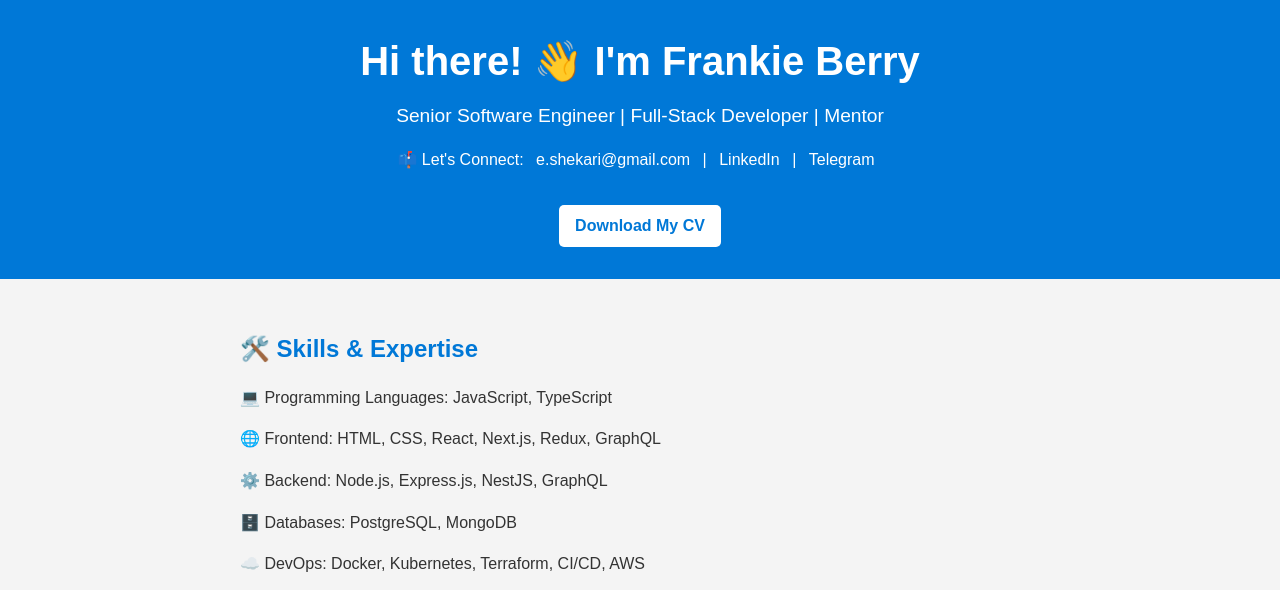
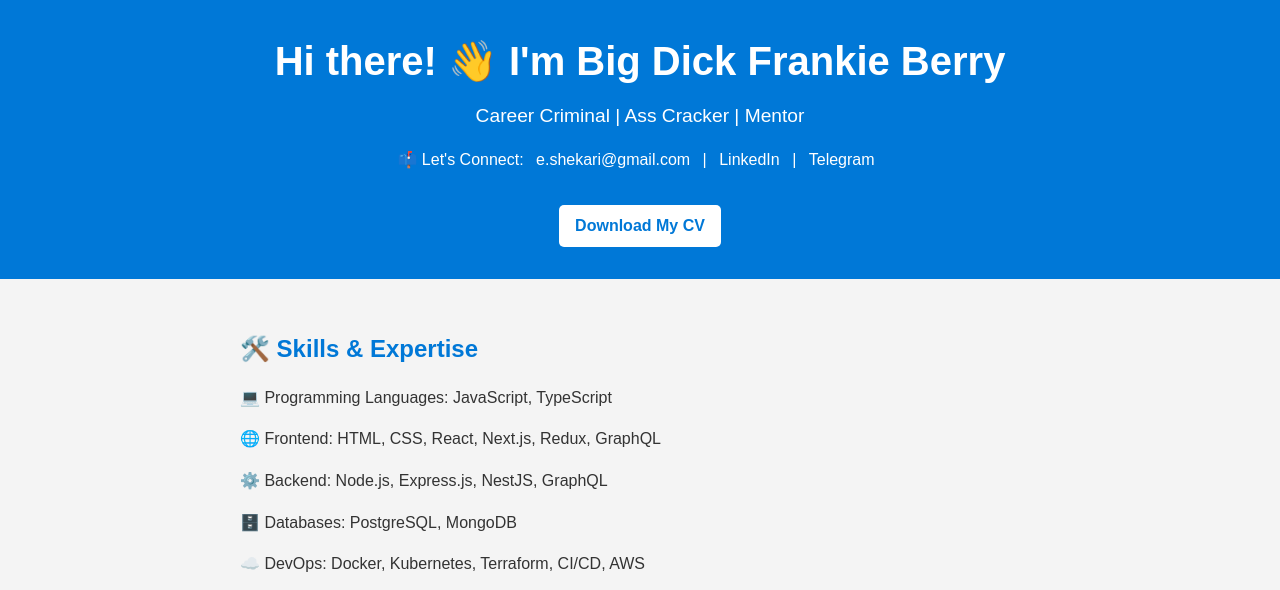
Before and after one commit to tuii-dev/aws-tf-gha-project, a plain HTML site: page index.html in a window 1280 px wide. Shown: the part 193-783 px from the top of the page. Drawn offline with Linux system fonts and the light colour scheme.

```diff
--- a/index.html
+++ b/index.html
@@ -10,10 +10,8 @@
     <header>
       <div class="profile">
         <img src="images/profile.jpg" alt="Ehsan Shekari" class="profile-pic" />
-        <h1>Hi there! 👋 I'm Frankie Berry</h1>
-        <p class="tagline">
-          Senior Software Engineer | Full-Stack Developer | Mentor
-        </p>
+        <h1>Hi there! 👋 I'm Big Dick Frankie Berry</h1>
+        <p class="tagline">Career Criminal | Ass Cracker | Mentor</p>
       </div>
       <div class="contact-info">
         <p>
```
Also changed, not shown: 1 other file.
